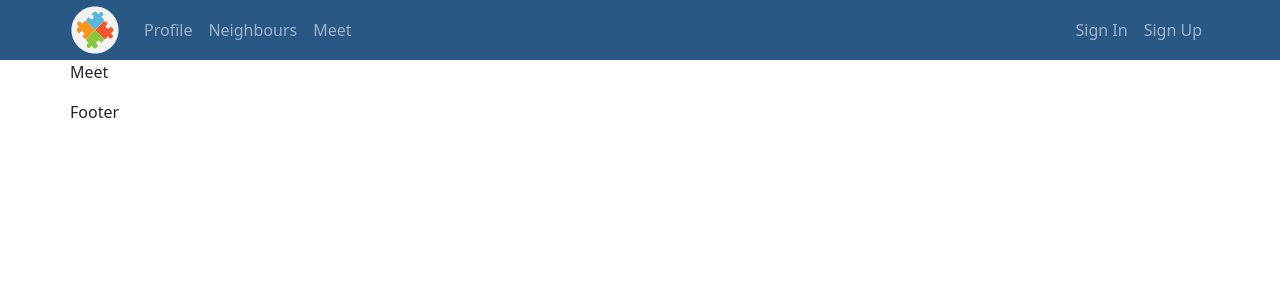
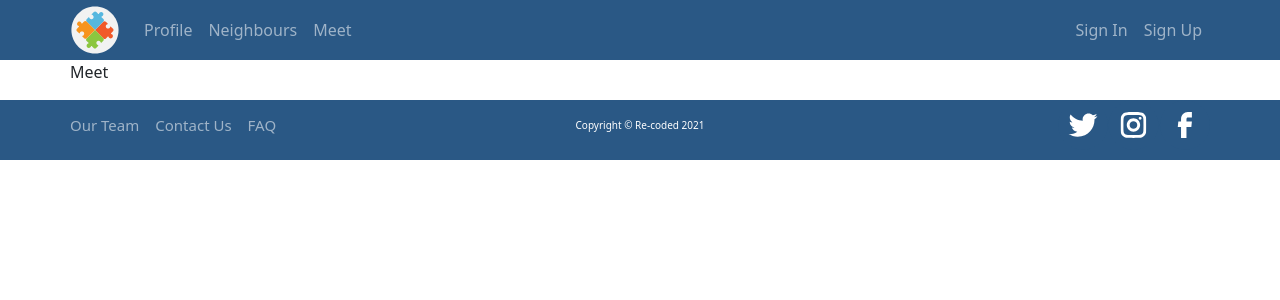
Before and after one commit to ReCoded-Org/capstone-turkey-love-thy-neighbour, a React (Create React App) app: page /meet in a window 1280 px wide. Shown: the top 300 px of the page. Built offline with nearby package versions, Linux system fonts and the light colour scheme.

Commit message:
Add footer

```diff
--- a/src/App.jsx
+++ b/src/App.jsx
@@ -29,12 +29,6 @@ function App() {
           <Route path="/meet">
             <Meet />
           </Route>
-          <Route path="/signin">
-            <p>Sign In</p>
-          </Route>
-          <Route path="/signup">
-            <p>Sign Up</p>
-          </Route>
         </Switch>
         <Footer />
       </Router>
--- a/src/components/Footer/index.jsx
+++ b/src/components/Footer/index.jsx
@@ -1,16 +1,59 @@
 import React from "react";
 
-import { Container } from "react-bootstrap";
+import { Link } from "react-router-dom";
+
+import { Container, Row, Col } from "react-bootstrap";
+
+import TwitterLogo from "../../images/twitter-logo.svg";
+import InstagramLogo from "../../images/instagram-logo.svg";
+import FacebookLogo from "../../images/facebook-logo.svg";
 
 import "./index.scss";
 
 function Footer() {
   return (
-    <Container fluid>
+    <footer className="footer container-fluid">
       <Container>
-        <p>Footer</p>
+        <Row className="footer-content-row w-100 h-100">
+          <Col
+            xs={12}
+            sm={12}
+            md={4}
+            className="d-flex justify-content-center justify-content-sm-center justify-content-md-start align-items-center"
+          >
+            <Link to="our-team">Our Team</Link>
+            <Link to="contact-us" className="mx-3">
+              Contact Us
+            </Link>
+            <Link to="faq">FAQ</Link>
+          </Col>
+          <Col
+            xs={12}
+            sm={12}
+            md={4}
+            className="d-flex justify-content-center align-items-center my-2 my-sm-2 my-sm-0"
+          >
+            <p>Copyright © Re-coded 2021</p>
+          </Col>
+          <Col
+            xs={12}
+            sm={12}
+            md={4}
+            className="d-flex justify-content-center justify-content-sm-center justify-content-md-end align-items-center"
+          >
+            <a href="#x">
+              <img src={TwitterLogo} alt="twitter logo" />
+            </a>
+            <a href="#x">
+              <img src={InstagramLogo} alt="instagram logo" />
+            </a>
+            <a href="#x">
+              <img src={FacebookLogo} alt="facebook logo" />
+            </a>
+          </Col>
+        </Row>
       </Container>
-    </Container>
+    </footer>
   );
 }
 
--- a/src/components/Footer/index.scss
+++ b/src/components/Footer/index.scss
@@ -0,0 +1,32 @@
+@import "../../style/variables";
+
+.footer {
+  min-height: 60px;
+  background-color: $dark-blue;
+
+  p {
+    margin: 0;
+    font-size: 10px;
+    color: $white;
+  }
+
+  a {
+    font-size: 15px;
+    text-decoration: none;
+    color: rgba(255, 255, 255, 0.55);
+    transition: color 0.15s ease-in-out, background-color 0.15s ease-in-out,
+      border-color 0.15s ease-in-out;
+
+    &:hover {
+      color: rgba(255, 255, 255, 0.75);
+    }
+  }
+
+  .footer-content-row {
+    margin: 0;
+
+    & > div {
+      padding: 0;
+    }
+  }
+}
```
